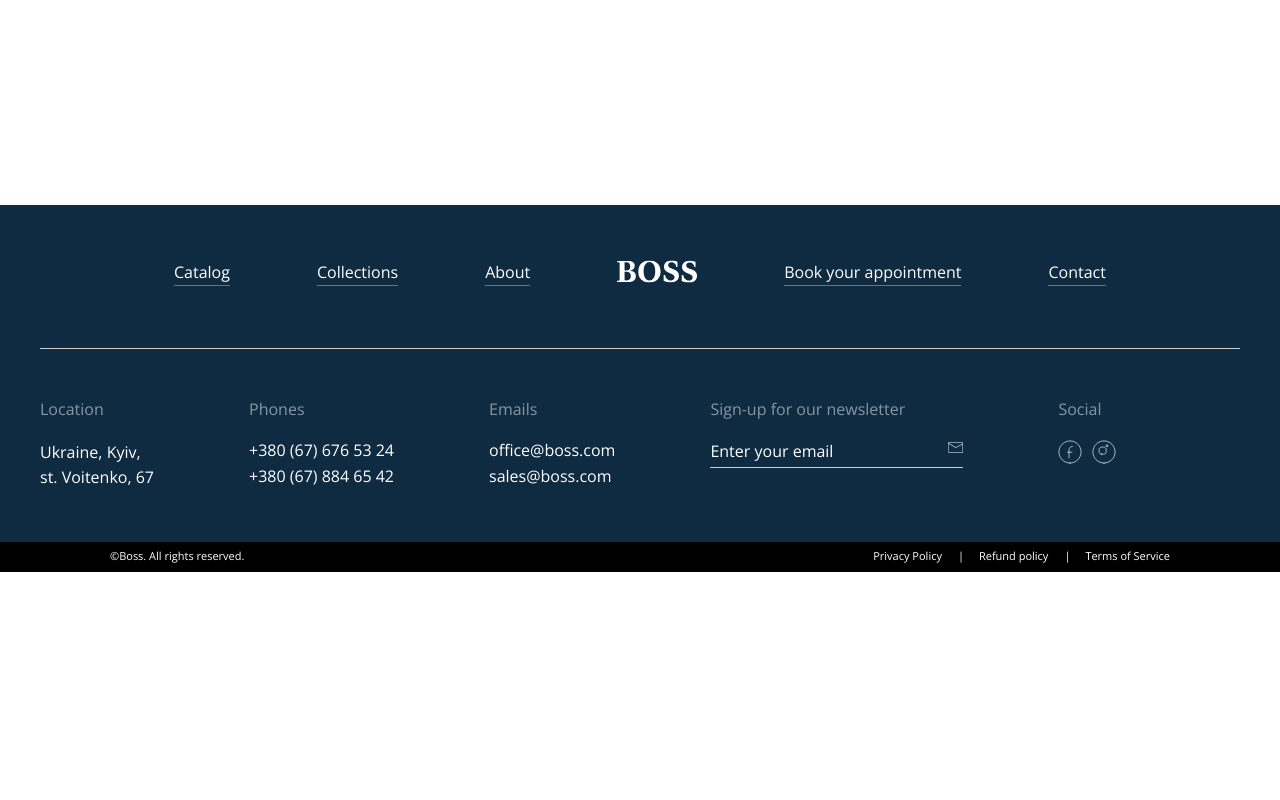
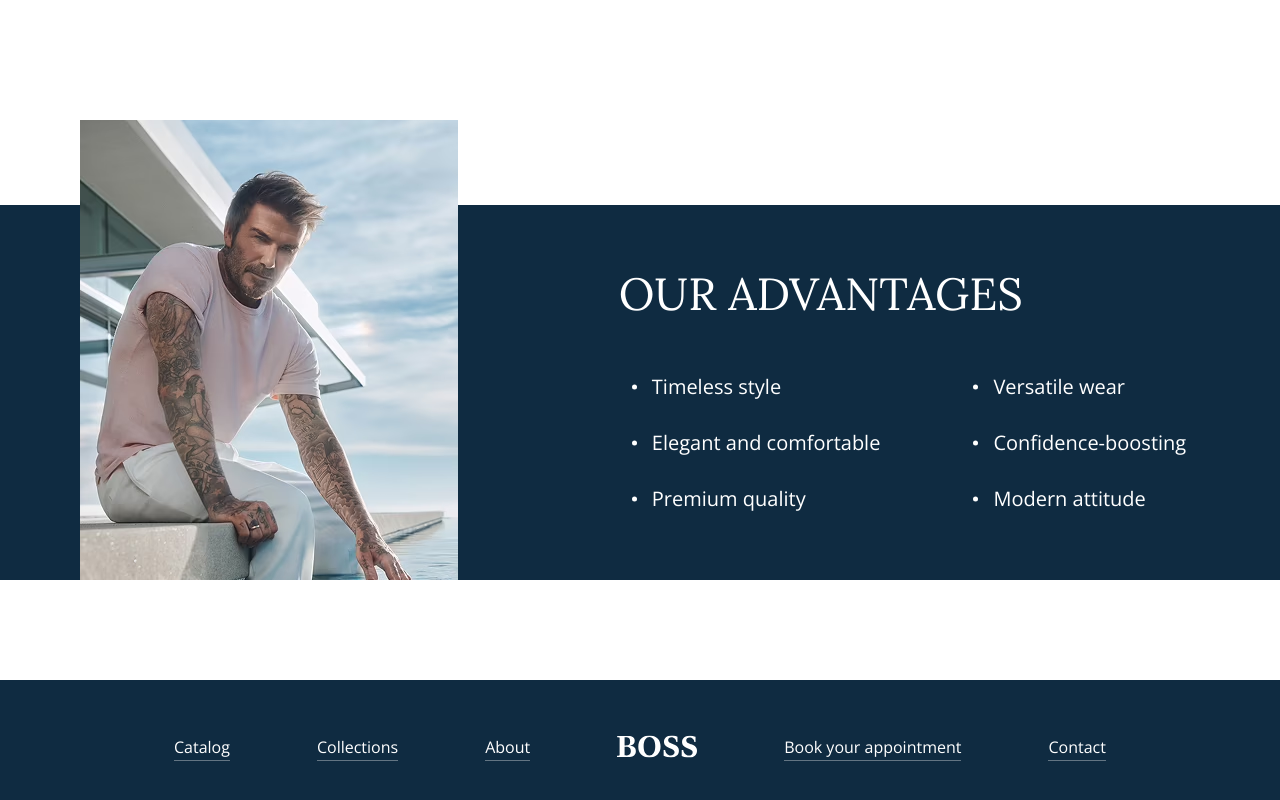
Before and after one commit to OlehHelgi/internet-shop, a website: page app/pages/index.html in a window 1280 px wide. Shown: the part 3420-4220 px from the top of the page. Before the commit the page ends 3992 px from the top, so only its background shows below. Drawn offline with nearby package versions, Linux system fonts and the light colour scheme; files that its build step writes are made by us from their sources; files whose address does not match are found by name.

Commit message:
added section our-advantages

```diff
--- a/app/pages/index.html
+++ b/app/pages/index.html
@@ -85,5 +85,39 @@
       </div>
     </div>
   </section>
+  <section class="our-advantages">
+    <div class="container">
+      <div class="our-advantages__wrapper">
+        <picture>
+          <source srcset="images/our-advantages-img.avif" type="image/avif">
+          <source srcset="images/our-advantages-img.webp" type="image/webp">
+          <img class="our-advantages__img" src="images/our-advantages-img.jpg" alt="Alt text">
+        </picture>
+        <div class="our-advantages__inner">
+          <h2 class="our-advantages__title">Our advantages</h2>
+          <ul class="our-advantages__list">
+            <li class="our-advantages__item">
+              Timeless style
+            </li>
+            <li class="our-advantages__item">
+              Elegant and comfortable
+            </li>
+            <li class="our-advantages__item">
+              Premium quality
+            </li>
+            <li class="our-advantages__item">
+              Versatile wear
+            </li>
+            <li class="our-advantages__item">
+              Confidence-boosting
+            </li>
+            <li class="our-advantages__item">
+              Modern attitude
+            </li>
+          </ul>
+        </div>
+      </div>
+    </div>
+  </section>
 </main>
 <!--=include footer.html -->
--- a/app/scss/style.scss
+++ b/app/scss/style.scss
@@ -316,7 +316,6 @@ body {
   &__text {
     @extend %opensans-400;
     font-size: 16px;
-    line-height: 1.3;
     color: vars.$color-text-muted;
   }
 
@@ -352,6 +351,62 @@ body {
   }
 }
 
+.our-advantages {
+  background-color: vars.$color-general;
+  margin-bottom: 100px;
+
+  &__wrapper {
+    display: flex;
+    position: relative;
+    padding: 60px 0 38px;
+  }
+
+  &__img {
+    position: absolute;
+    bottom: 0;
+    left: 40px;
+  }
+
+  &__inner {
+    margin-left: auto;
+    padding-right: 18px;
+  }
+
+  &__title {
+    margin-bottom: 50px;
+    @extend %lora-400;
+    font-size: 45px;
+    text-transform: uppercase;
+    color: vars.$color-text-add;
+  }
+
+  &__list {
+    column-count: 2;
+    column-gap: 80px;
+  }
+
+  &__item {
+    position: relative;
+    margin-left: 13px;
+    margin-bottom: 30px;
+    padding-left: 20px;
+    @extend %opensans-400;
+    font-size: 20px;
+    color: vars.$color-text-add;
+    &::before {
+      content: '';
+      position: absolute;
+      display: block;
+      width: 5px;
+      height: 5px;
+      border-radius: 50%;
+      background-color: vars.$color-text-add;
+      left: 0;
+      top: 50%;
+      transform: translateY(-50%);
+    }
+  }
+}
 
 .footer {
   background-color: vars.$color-general;
```
Also changed, not shown: app/images/our-advantages-img.avif (added), app/images/our-advantages-img.jpg (added), app/images/our-advantages-img.webp (added).
